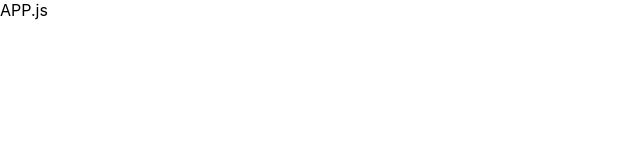
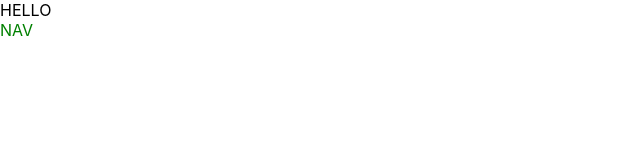
Before and after one commit to HamadNabizada/invoice, a React (Create React App) app in the folder frontend/invoice-app/: page / in a window 1280 px wide. Shown: the top 160 px of the page, without its empty margins (0-640 px from the left). Built offline with nearby package versions, Linux system fonts and the light colour scheme.

Commit message:
added react-router

```diff
--- a/frontend/invoice-app/package.json
+++ b/frontend/invoice-app/package.json
@@ -8,6 +8,7 @@
     "@testing-library/user-event": "^13.5.0",
     "react": "^18.2.0",
     "react-dom": "^18.2.0",
+    "react-router-dom": "^6.4.3",
     "react-scripts": "5.0.1",
     "web-vitals": "^2.1.4"
   },
--- a/frontend/invoice-app/src/App.js
+++ b/frontend/invoice-app/src/App.js
@@ -1,9 +1,11 @@
+import {Route, Routes} from 'react-router-dom'
+import Home from './pages/Home'
 
 function App() {
   return (
-    <div>
-      APP.js
-    </div>
+    <Routes>
+      <Route path='/' element={<Home />}/>
+    </Routes>
   )
 }
 
--- /dev/null
+++ b/frontend/invoice-app/src/components/Nav.js
@@ -0,0 +1,7 @@
+import styles from '../styles/Nav.module.css'
+
+export default function Nav(){
+    return(
+        <div className={styles.text}>NAV</div>
+    )
+}
--- a/frontend/invoice-app/src/index.js
+++ b/frontend/invoice-app/src/index.js
@@ -3,11 +3,14 @@ import ReactDOM from 'react-dom/client';
 import './index.css';
 import App from './App';
 import reportWebVitals from './reportWebVitals';
+import {BrowserRouter} from 'react-router-dom'
 
 const root = ReactDOM.createRoot(document.getElementById('root'));
 root.render(
   <React.StrictMode>
-    <App />
+    <BrowserRouter>
+      <App />
+    </BrowserRouter>
   </React.StrictMode>
 );
 
--- /dev/null
+++ b/frontend/invoice-app/src/pages/Home.js
@@ -0,0 +1,7 @@
+import Nav from '../components/Nav'
+
+export default function Home(){
+    return(
+        <div>HELLO<Nav /></div>
+    )
+}
--- /dev/null
+++ b/frontend/invoice-app/src/styles/App.module.css
@@ -0,0 +1,3 @@
+.textColor{
+    color:red;
+}
--- /dev/null
+++ b/frontend/invoice-app/src/styles/Nav.module.css
@@ -0,0 +1,3 @@
+.text{
+    color:green;
+}
```
Also changed, not shown: 1 other file (tests, documents, lock files or other folders).
